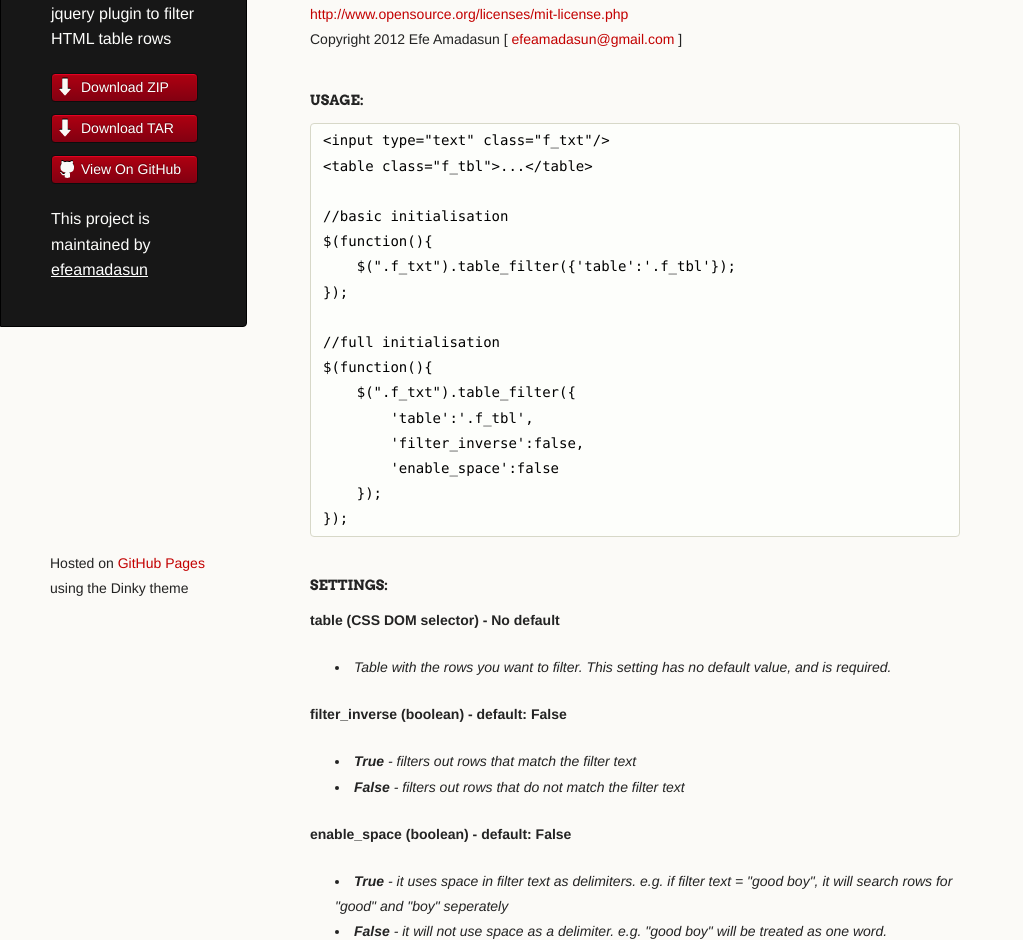
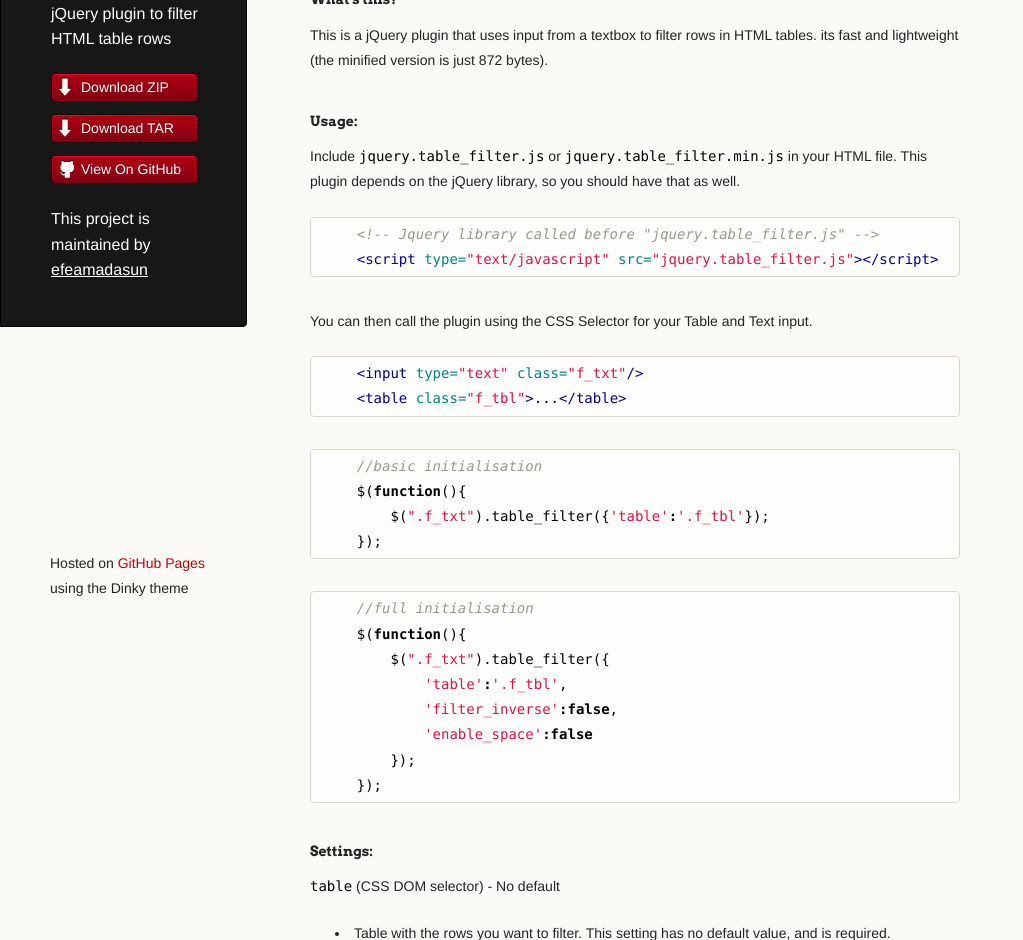
Before and after one commit to vhf/jquery-table-filter, a plain HTML site: page index.html in a window 1280 px wide. Shown: the part 167-1107 px from the top of the page, without its empty margins (0-1023 px from the left). Drawn offline with Linux system fonts and the light colour scheme.

Commit message:
Create gh-pages branch via GitHub

```diff
--- a/index.html
+++ b/index.html
@@ -3,7 +3,7 @@
   <head>
     <meta charset="utf-8">
     <meta http-equiv="X-UA-Compatible" content="chrome=1">
-    <title>Jquery-table-filter by efeamadasun</title>
+    <title>Jquery Table Filter by efeamadasun</title>
 
     <link rel="stylesheet" href="stylesheets/styles.css">
     <link rel="stylesheet" href="stylesheets/pygment_trac.css">
@@ -16,8 +16,8 @@
   <body>
     <div class="wrapper">
       <header>
-        <h1 class="header">Jquery-table-filter</h1>
-        <p class="header">jquery plugin to filter HTML table rows</p>
+        <h1 class="header">Jquery Table Filter</h1>
+        <p class="header">jQuery plugin to filter HTML table rows</p>
 
         <ul>
           <li class="download"><a class="buttons" href="https://github.com/efeamadasun/jquery-table-filter/zipball/master">Download ZIP</a></li>
@@ -32,53 +32,64 @@
       <section>
         <h2>jquery.table_filter.js</h2>
 
-<p><strong>Table Filter (for jQuery)</strong><br>
-version: 0.1.0 (Oct. 18, 2012)<br>
-Licensed under the MIT:<br><a href="http://www.opensource.org/licenses/mit-license.php">http://www.opensource.org/licenses/mit-license.php</a><br>
-Copyright 2012 Efe Amadasun [ <a href="mailto:efeamadasun@gmail.com">efeamadasun@gmail.com</a> ]   </p>
+<p>version: 0.1.0 (Oct. 18, 2012)   </p>
 
-<h4>USAGE:</h4>
+<h4>What's this?</h4>
 
-<pre><code>&lt;input type="text" class="f_txt"/&gt;
-&lt;table class="f_tbl"&gt;...&lt;/table&gt;
+<p>This is a jQuery plugin that uses input from a textbox to filter rows in HTML tables. its fast and
+lightweight (the minified version is just 872 bytes).</p>
 
-//basic initialisation
-$(function(){
-    $(".f_txt").table_filter({'table':'.f_tbl'});
-});
+<h4>Usage:</h4>
 
-//full initialisation
-$(function(){
-    $(".f_txt").table_filter({
-        'table':'.f_tbl',
-        'filter_inverse':false,
-        'enable_space':false
-    });
-});
-</code></pre>
+<p>Include <code>jquery.table_filter.js</code> or <code>jquery.table_filter.min.js</code> in your HTML file.
+This plugin depends on the jQuery library, so you should have that as well.</p>
 
-<h4>SETTINGS:</h4>
+<div class="highlight"><pre>    <span class="c">&lt;!-- Jquery library called before "jquery.table_filter.js" --&gt;</span>
+    <span class="nt">&lt;script </span><span class="na">type=</span><span class="s">"text/javascript"</span> <span class="na">src=</span><span class="s">"jquery.table_filter.js"</span><span class="nt">&gt;&lt;/script&gt;</span>
+</pre></div>
 
-<p><strong>table (CSS DOM selector) - No default</strong></p>
+<p>You can then call the plugin using the CSS Selector for your Table and Text input. </p>
+
+<div class="highlight"><pre>    <span class="nt">&lt;input</span> <span class="na">type=</span><span class="s">"text"</span> <span class="na">class=</span><span class="s">"f_txt"</span><span class="nt">/&gt;</span>
+    <span class="nt">&lt;table</span> <span class="na">class=</span><span class="s">"f_tbl"</span><span class="nt">&gt;</span>...<span class="nt">&lt;/table&gt;</span>
+</pre></div>
+
+<div class="highlight"><pre>    <span class="c1">//basic initialisation</span>
+    <span class="nx">$</span><span class="p">(</span><span class="kd">function</span><span class="p">(){</span>
+        <span class="nx">$</span><span class="p">(</span><span class="s2">".f_txt"</span><span class="p">).</span><span class="nx">table_filter</span><span class="p">({</span><span class="s1">'table'</span><span class="o">:</span><span class="s1">'.f_tbl'</span><span class="p">});</span>
+    <span class="p">});</span>
+</pre></div>
+
+<div class="highlight"><pre>    <span class="c1">//full initialisation</span>
+    <span class="nx">$</span><span class="p">(</span><span class="kd">function</span><span class="p">(){</span>
+        <span class="nx">$</span><span class="p">(</span><span class="s2">".f_txt"</span><span class="p">).</span><span class="nx">table_filter</span><span class="p">({</span>
+            <span class="s1">'table'</span><span class="o">:</span><span class="s1">'.f_tbl'</span><span class="p">,</span>
+            <span class="s1">'filter_inverse'</span><span class="o">:</span><span class="kc">false</span><span class="p">,</span>
+            <span class="s1">'enable_space'</span><span class="o">:</span><span class="kc">false</span>
+        <span class="p">});</span>
+    <span class="p">});</span>
+</pre></div>
+
+<h4>Settings:</h4>
+
+<p><code>table</code> (CSS DOM selector) - No default</p>
 
 <ul>
-<li>  <em>Table with the rows you want to filter. This setting has no default value, and is required.</em>
-</li>
-</ul><p><strong>filter_inverse (boolean) - default: False</strong></p>
+<li>  Table with the rows you want to filter. This setting has no default value, and is required.</li>
+</ul><p><code>filter_inverse</code> (boolean) - default: False</p>
 
 <ul>
-<li>  <em><strong>True</strong> - filters out rows that match the filter text</em>
-</li>
-<li>  <em><strong>False</strong> - filters out rows that do not match the filter text</em>
-</li>
-</ul><p><strong>enable_space (boolean) - default: False</strong></p>
+<li>  <code>True</code> - filters out rows that match the filter text</li>
+<li>  <code>False</code> - filters out rows that do not match the filter text</li>
+</ul><p><code>enable_space</code> (boolean) - default: False</p>
 
 <ul>
-<li>  <em><strong>True</strong> - it uses space in filter text as delimiters. e.g. if filter text = "good boy", it will search rows for "good" and "boy" seperately</em>
-</li>
-<li>  <em><strong>False</strong> - it will not use space as a delimiter. e.g. "good boy" will be treated as one word.</em>
-</li>
-</ul>
+<li>  <code>True</code> - it uses space in filter text as delimiters. e.g. if filter text = "good boy", it will search rows for "good" and "boy" seperately</li>
+<li>  <code>False</code> - it will not use space as a delimiter. e.g. "good boy" will be treated as one word.</li>
+</ul><h4>License</h4>
+
+<p>Licensed under the MIT: <a href="http://www.opensource.org/licenses/mit-license.php">http://www.opensource.org/licenses/mit-license.php</a><br>
+Copyright (c) 2012 by <a>Efe Amadasun</a></p>
       </section>
       <footer>
         <p><small>Hosted on <a href="https://pages.github.com">GitHub Pages</a> using the Dinky theme</small></p>
```
Also changed, not shown: params.json (+1 -1 lines).
